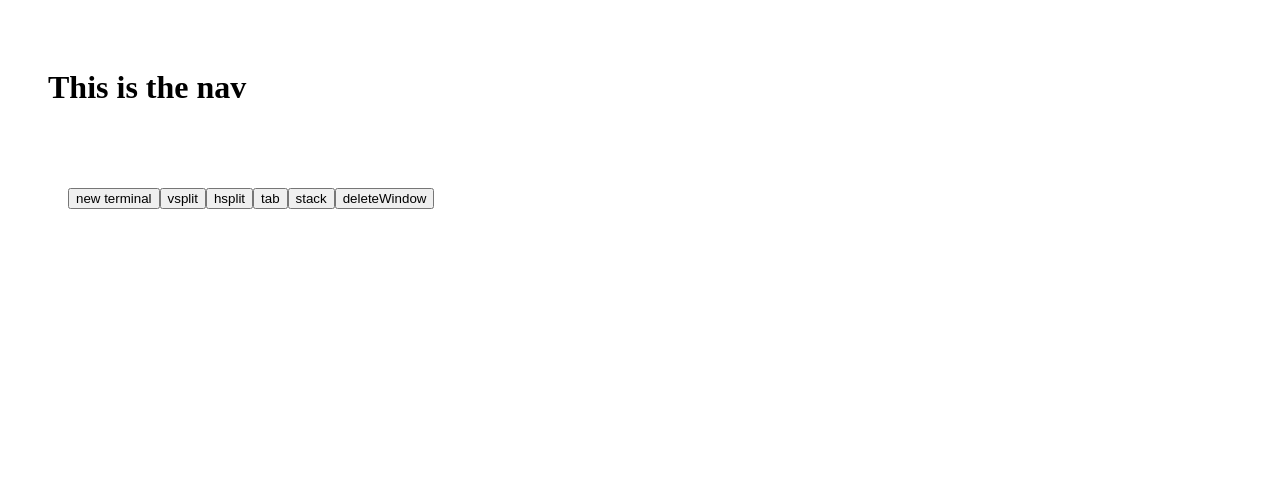
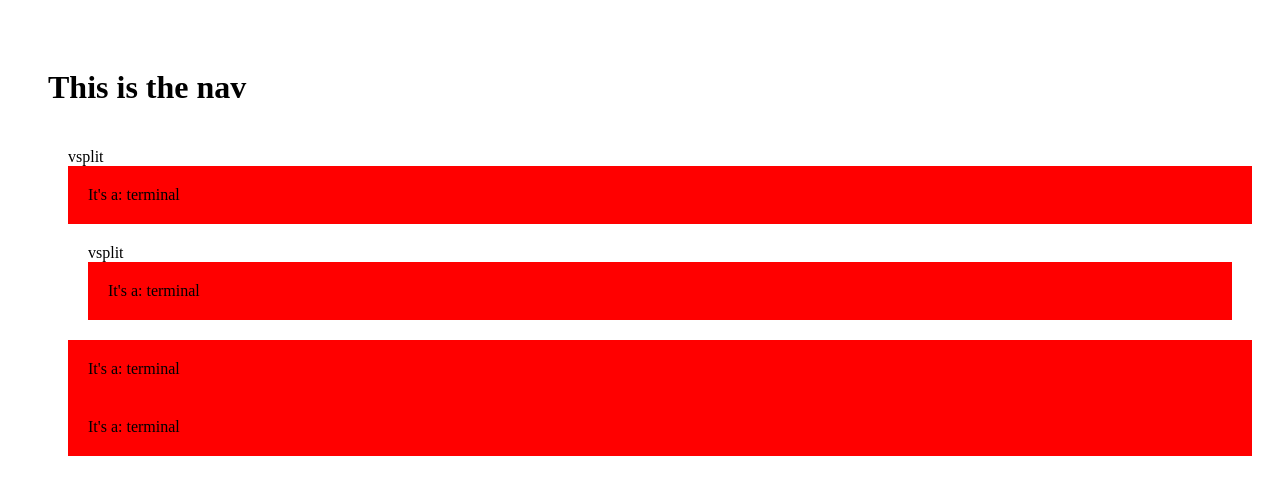
Before and after one commit to bennetthardwick/i3wm-react, a React app: page /tree in a window 1280 px wide. Shown: the top 494 px of the page. Built offline with nearby package versions, Linux system fonts and the light colour scheme.

Commit message:
Converted shotty react to component based react

```diff
--- a/src/components/i3.component.tsx
+++ b/src/components/i3.component.tsx
@@ -1,5 +1,7 @@
 import * as React from 'react';
 import { i3Tree } from '../services/i3tree.service';
+
+import { renderGeneric } from './i3';
 
 import { Terminal } from './i3';
 
@@ -20,27 +22,6 @@ export class I3 extends React.Component {
     this.state.i3.newTerminal();
     this.state.i3.newTerminal();
     this.state.i3.tabbed();
-  }
-
-  renderTree() {
-    return (<div>
-      { this.renderSection(this.state.i3.getTree().getLeafById("root")) }
-    </div>)
-  }
-
-  renderSection(leaf: any) {
-    if (leaf.children && leaf.children.length > 0) {
-      return <div key={leaf.id}> {leaf.type} { leaf.children.map(x => {
-
-      let tree = this.state.i3.getTree().getLeafById(x);
-
-      if (tree.children && tree.children.length > 0) {
-        return this.renderSection(tree);
-      } else {
-        return <Terminal key={tree.id} id={tree.id} type={tree.type} />
-        }
-      }) } </div>
-    }
   }
 
   addTerminal = (e) => {
@@ -74,13 +55,9 @@ export class I3 extends React.Component {
   }
 
   render() {
-    return (<div>{this.renderTree()}
-        <button onClick={ this.addTerminal }>new terminal</button>
-        <button onClick={ this.vsplit }>vsplit</button>
-        <button onClick={ this.hsplit }>hsplit</button>
-        <button onClick={ this.tab }>tab</button>
-        <button onClick={ this.stack }>stack</button>
-        <button onClick={ this.deleteWindow }>deleteWindow</button>
-      </div>)
+    this.createDate();
+    let tree = this.state.i3.createTree();
+    console.log(tree);
+    return renderGeneric(tree.type, "100%", "100%", tree.id, tree.children);
   }
 }
--- a/src/components/i3/generic.tsx
+++ b/src/components/i3/generic.tsx
@@ -1,28 +1,24 @@
+import * as React from 'react';
 import { Terminal, HSplit, VSplit, Stacked, Tabbed } from '.';
 
 export function renderGeneric(type: string, width: string, height: string, id: string, children?: any) {
-  return <div>
-    { () => {
   switch (type) {
-
     case "terminal":
-        return <Terminal key={id} width={width} height={height} />
+      return <Terminal key={id} width={width} height={height} type={type} />
 
     case "h_split":
-        return <HSplit key={id} width={width} height={height} children={children} />
+      return <HSplit key={id} width={width} height={height} tree={children} />
 
     case "v_split":
-        return <VSplit key={id} width={width} height={height} children={children} />
+      return <VSplit key={id} width={width} height={height} tree={children} />
 
     case "stacked":
-        return <Stacked key={id} width={width} height={height} children={children} />
+      return <Stacked key={id} width={width} height={height} tree={children} />
 
     case "tabbed":
-        return <Tabbed key={id} width={width} height={height} children={children} />
+      return <Tabbed key={id} width={width} height={height} tree={children} />
 
+    case "root":
+      return <VSplit key={id} width={width} height={height} tree={children} />
   }
 }
-  }
-   </div>
-
-}
--- a/src/components/i3/hsplit.component.tsx
+++ b/src/components/i3/hsplit.component.tsx
@@ -1,7 +1,18 @@
 import * as React from 'react';
+import { renderGeneric } from './generic';
 
 export class HSplit extends React.Component<any, any> {
-  render() {
-    return <h1>{this.props}</h1>
+render() {
+    let count = this.props.tree.length;
+    let width = `${Math.floor(100 / count).toString()}%`;
+    let height = '100%';
+
+    return <div key={this.props.id}> hsplit
+    {
+      this.props.tree.map(x => {
+        return renderGeneric(x.type, width, height, x.id, x.children);
+      })
+    }
+    </div>
   }
 }
--- a/src/components/i3/index.ts
+++ b/src/components/i3/index.ts
@@ -3,3 +3,5 @@ export * from './vsplit.component';
 export * from './stacked.component';
 export * from './tabbed.component';
 export * from './terminal.component';
+
+export { renderGeneric } from './generic';
--- a/src/components/i3/stacked.component.tsx
+++ b/src/components/i3/stacked.component.tsx
@@ -1,12 +1,19 @@
 import * as React from 'react';
 
-import { } from './tabbed.component';
-import { } from './vsplit.component';
-import { } from './hsplit.component';
-import { } from './terminal.component';
+import { renderGeneric } from './generic';
 
 export class Stacked extends React.Component<any, any> {
   render() {
-    return <h1>as</h1>
+    let count = this.props.tree.length;
+    let width = '100%';
+    let height = '100%';
+
+    return <div key={this.props.id}> stacked
+      {
+        this.props.tree.map(x => {
+          return renderGeneric(x.type, width, height, x.id, x.children);
+        })
+      }
+    </div>
   }
 }
--- a/src/components/i3/tabbed.component.tsx
+++ b/src/components/i3/tabbed.component.tsx
@@ -1,7 +1,18 @@
 import * as React from 'react';
+import { renderGeneric } from './generic';
 
 export class Tabbed extends React.Component<any, any> {
   render() {
-    return <h1>This is the nav</h1>
+    let count = this.props.tree.length;
+    let width = '100%';
+    let height = '100%';
+
+    return <div key={this.props.id}> tabbed
+      {
+        this.props.tree.map(x => {
+          return renderGeneric(x.type, width, height, x.id, x.children);
+        })
+      }
+    </div>
   }
 }
--- a/src/components/i3/vsplit.component.tsx
+++ b/src/components/i3/vsplit.component.tsx
@@ -1,13 +1,20 @@
 import * as React from 'react';
+import { renderGeneric } from './generic';
 
 export class VSplit extends React.Component<any, any> {
   render() {
-    return <div key={this.props.id}>
-       { this.props.tree.children.forEach(x => {
-           if (x.type == "terminal") {
+    let count = this.props.tree.length;
+    let width = '100%';
+    let height = `${Math.floor(100 / count).toString()}%`;
 
-           }
-       }) }
+    console.log(height);
+
+    return <div key={this.props.id}> vsplit
+      {
+        this.props.tree.map(x => {
+          return renderGeneric(x.type, width, height, x.id, x.children);
+        })
+      }
     </div>
   }
 }
```
Lines whose indentation alone changed are shown as unchanged.
